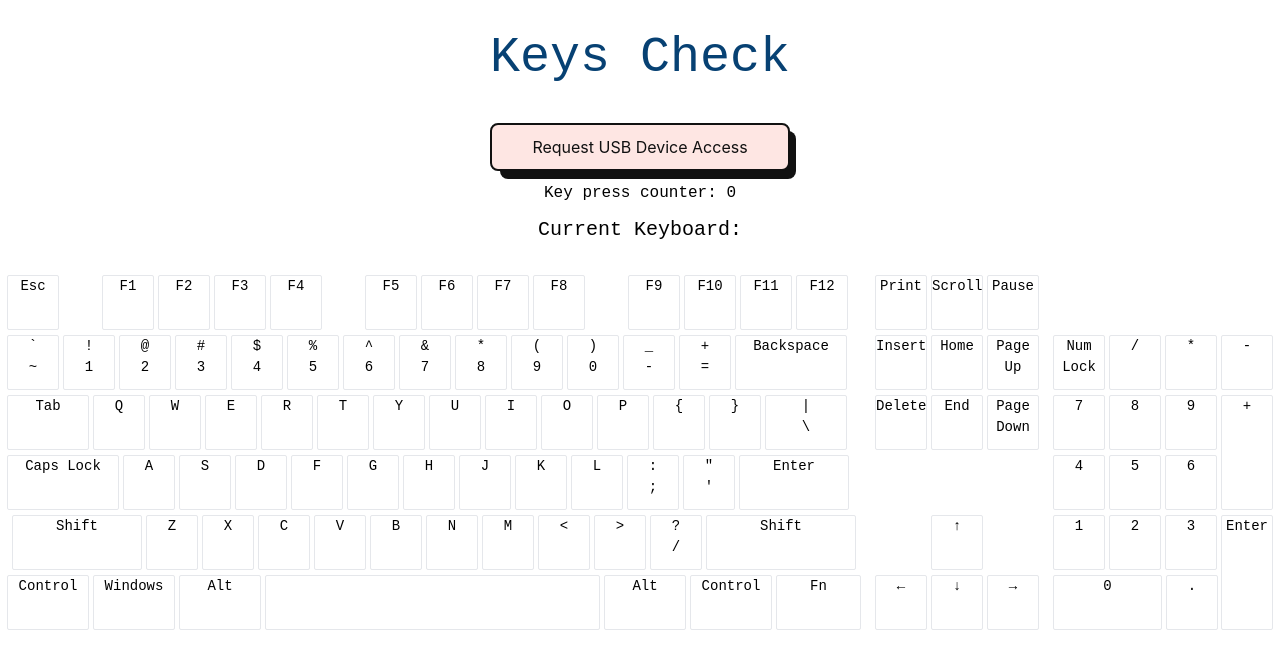
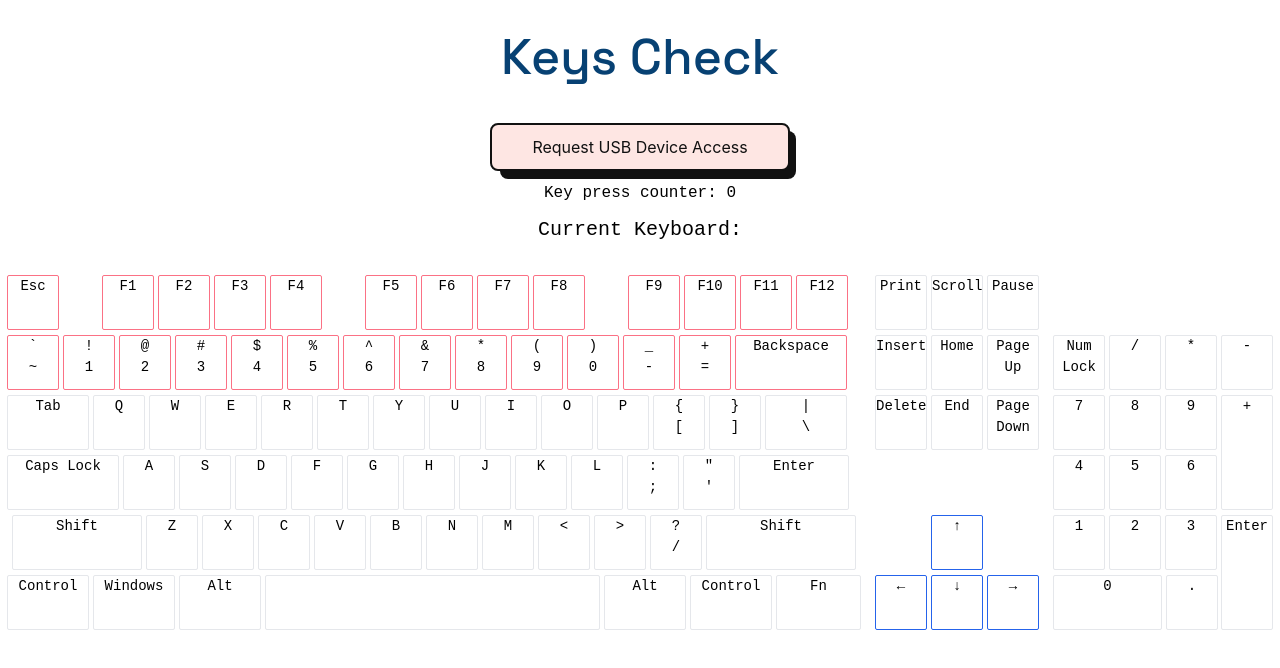
Before and after one commit to justine111/keys-check, a React (Create React App) app: page / in a window 1280 px wide. Shown: the top 668 px of the page. Built offline with nearby package versions, Linux system fonts and the light colour scheme.

Commit message:
tailwind css border color for key caps

```diff
--- a/src/App.css
+++ b/src/App.css
@@ -1,3 +1,5 @@
+@import url('https://fonts.googleapis.com/css2?family=Space+Grotesk:wght@300..700&display=swap');
+
 :root {
   --keywidth: 52px;
   --keyheight: 55px;
@@ -20,6 +22,8 @@
   font-size: 50px;
   width: 100%;
   color: #074173;
+  font-family: 'Space Grotesk';
+  font-weight: 500;
 }
 
 .keyboardAccess {
--- a/src/pages/keyboard.jsx
+++ b/src/pages/keyboard.jsx
@@ -105,39 +105,39 @@ const Keyboard = () => {
             <div className="keyboard">
                 <div className="container function-qwerty-container">
                     <div className="first-row function-qwerty">
-                        <span className="key Escape" ref={el => keyRefs.current['Escape'] = el}>Esc</span>
+                        <span className="key Escape border-rose-400" ref={el => keyRefs.current['Escape'] = el}>Esc</span>
 
-                        <span className="key F1" ref={el => keyRefs.current['F1'] = el}>F1</span>
-                        <span className="key F2" ref={el => keyRefs.current['F2'] = el}>F2</span>
-                        <span className="key F3" ref={el => keyRefs.current['F3'] = el}>F3</span>
-                        <span className="key F4" ref={el => keyRefs.current['F4'] = el}>F4</span>
+                        <span className="key F1 border-rose-400" ref={el => keyRefs.current['F1'] = el}>F1</span>
+                        <span className="key F2 border-rose-400" ref={el => keyRefs.current['F2'] = el}>F2</span>
+                        <span className="key F3 border-rose-400" ref={el => keyRefs.current['F3'] = el}>F3</span>
+                        <span className="key F4 border-rose-400" ref={el => keyRefs.current['F4'] = el}>F4</span>
 
-                        <span className="key F5" ref={el => keyRefs.current['F5'] = el}>F5</span>
-                        <span className="key F6" ref={el => keyRefs.current['F6'] = el}>F6</span>
-                        <span className="key F7" ref={el => keyRefs.current['F7'] = el}>F7</span>
-                        <span className="key F8" ref={el => keyRefs.current['F8'] = el}>F8</span>
+                        <span className="key F5 border-rose-400" ref={el => keyRefs.current['F5'] = el}>F5</span>
+                        <span className="key F6 border-rose-400" ref={el => keyRefs.current['F6'] = el}>F6</span>
+                        <span className="key F7 border-rose-400" ref={el => keyRefs.current['F7'] = el}>F7</span>
+                        <span className="key F8 border-rose-400" ref={el => keyRefs.current['F8'] = el}>F8</span>
 
-                        <span className="key F9" ref={el => keyRefs.current['F9'] = el}>F9</span>
-                        <span className="key F10" ref={el => keyRefs.current['F10'] = el}>F10</span>
-                        <span className="key F11" ref={el => keyRefs.current['F11'] = el}>F11</span>
-                        <span className="key F12" ref={el => keyRefs.current['F12'] = el}>F12</span>
+                        <span className="key F9 border-rose-400" ref={el => keyRefs.current['F9'] = el}>F9</span>
+                        <span className="key F10 border-rose-400" ref={el => keyRefs.current['F10'] = el}>F10</span>
+                        <span className="key F11 border-rose-400" ref={el => keyRefs.current['F11'] = el}>F11</span>
+                        <span className="key F12 border-rose-400" ref={el => keyRefs.current['F12'] = el}>F12</span>
                     </div>
 
                     <div className="sec-row function-qwerty">
-                        <span className="key Backquote" ref={el => keyRefs.current['Backquote'] = el}>`<br />~</span>
-                        <span className="key Digit1" ref={el => keyRefs.current['Digit1'] = el}>!<br />1</span>
-                        <span className="key Digit2" ref={el => keyRefs.current['Digit2'] = el}>@<br />2</span>
-                        <span className="key Digit3" ref={el => keyRefs.current['Digit3'] = el}>#<br />3</span>
-                        <span className="key Digit4" ref={el => keyRefs.current['Digit4'] = el}>$<br />4</span>
-                        <span className="key Digit5" ref={el => keyRefs.current['Digit5'] = el}>%<br />5</span>
-                        <span className="key Digit6" ref={el => keyRefs.current['Digit6'] = el}>^<br />6</span>
-                        <span className="key Digit7" ref={el => keyRefs.current['Digit7'] = el}>&<br />7</span>
-                        <span className="key Digit8" ref={el => keyRefs.current['Digit8'] = el}>*<br />8</span>
-                        <span className="key Digit9" ref={el => keyRefs.current['Digit9'] = el}>(<br />9</span>
-                        <span className="key Digit0" ref={el => keyRefs.current['Digit0'] = el}>)<br />0</span>
-                        <span className="key Minus" ref={el => keyRefs.current['Minus'] = el}>_<br />-</span>
-                        <span className="key Equal" ref={el => keyRefs.current['Equal'] = el}>+<br />=</span>
-                        <span className="key Backspace medium-modifier" ref={el => keyRefs.current['Backspace'] = el}>Backspace</span>
+                        <span className="key Backquote border-rose-400" ref={el => keyRefs.current['Backquote'] = el}>`<br />~</span>
+                        <span className="key Digit1 border-rose-400" ref={el => keyRefs.current['Digit1'] = el}>!<br />1</span>
+                        <span className="key Digit2 border-rose-400" ref={el => keyRefs.current['Digit2'] = el}>@<br />2</span>
+                        <span className="key Digit3 border-rose-400" ref={el => keyRefs.current['Digit3'] = el}>#<br />3</span>
+                        <span className="key Digit4 border-rose-400" ref={el => keyRefs.current['Digit4'] = el}>$<br />4</span>
+                        <span className="key Digit5 border-rose-400" ref={el => keyRefs.current['Digit5'] = el}>%<br />5</span>
+                        <span className="key Digit6 border-rose-400" ref={el => keyRefs.current['Digit6'] = el}>^<br />6</span>
+                        <span className="key Digit7 border-rose-400" ref={el => keyRefs.current['Digit7'] = el}>&<br />7</span>
+                        <span className="key Digit8 border-rose-400" ref={el => keyRefs.current['Digit8'] = el}>*<br />8</span>
+                        <span className="key Digit9 border-rose-400" ref={el => keyRefs.current['Digit9'] = el}>(<br />9</span>
+                        <span className="key Digit0 border-rose-400" ref={el => keyRefs.current['Digit0'] = el}>)<br />0</span>
+                        <span className="key Minus border-rose-400" ref={el => keyRefs.current['Minus'] = el}>_<br />-</span>
+                        <span className="key Equal border-rose-400" ref={el => keyRefs.current['Equal'] = el}>+<br />=</span>
+                        <span className="key Backspace medium-modifier border-rose-400  " ref={el => keyRefs.current['Backspace'] = el}>Backspace</span>
                     </div>
 
                     <div className="third-row function-qwerty">
@@ -152,8 +152,8 @@ const Keyboard = () => {
                         <span className="key KeyI" ref={el => keyRefs.current['KeyI'] = el}>I</span>
                         <span className="key KeyO" ref={el => keyRefs.current['KeyO'] = el}>O</span>
                         <span className="key KeyP" ref={el => keyRefs.current['KeyP'] = el}>P</span>
-                        <span className="key BracketLeft" ref={el => keyRefs.current['BracketLeft'] = el}>{'{'}</span>
-                        <span className="key BracketRight" ref={el => keyRefs.current['BracketRight'] = el}>{'}'}</span>
+                        <span className="key BracketLeft" ref={el => keyRefs.current['BracketLeft'] = el}>{'{'}<br/>{'['}</span>
+                        <span className="key BracketRight" ref={el => keyRefs.current['BracketRight'] = el}>{'}'}<br/>{']'}</span>
                         <span className="key Backslash small-modifier" ref={el => keyRefs.current['Backslash'] = el}>|<br/>\</span>
                     </div>
 
@@ -219,13 +219,13 @@ const Keyboard = () => {
                     </div>
 
                     <div className="fifth-row arrows">
-                        <span className="key ArrowUp" ref={el => keyRefs.current['ArrowUp'] = el}>&#8593;</span>
+                        <span className="key ArrowUp border-blue-600" ref={el => keyRefs.current['ArrowUp'] = el}>&#8593;</span>
                     </div>
 
                     <div className="sixth-row arrows">
-                        <span className="key ArrowLeft" ref={el => keyRefs.current['ArrowLeft'] = el}>&#8592;</span>
-                        <span className="key ArrowDown" ref={el => keyRefs.current['ArrowDown'] = el}>&#8595;</span>
-                        <span className="key ArrowRight" ref={el => keyRefs.current['ArrowRight'] = el}>&#8594;</span>
+                        <span className="key ArrowLeft border-blue-600" ref={el => keyRefs.current['ArrowLeft'] = el}>&#8592;</span>
+                        <span className="key ArrowDown border-blue-600" ref={el => keyRefs.current['ArrowDown'] = el}>&#8595;</span>
+                        <span className="key ArrowRight border-blue-600" ref={el => keyRefs.current['ArrowRight'] = el}>&#8594;</span>
                     </div>
                 </div>
 
```
